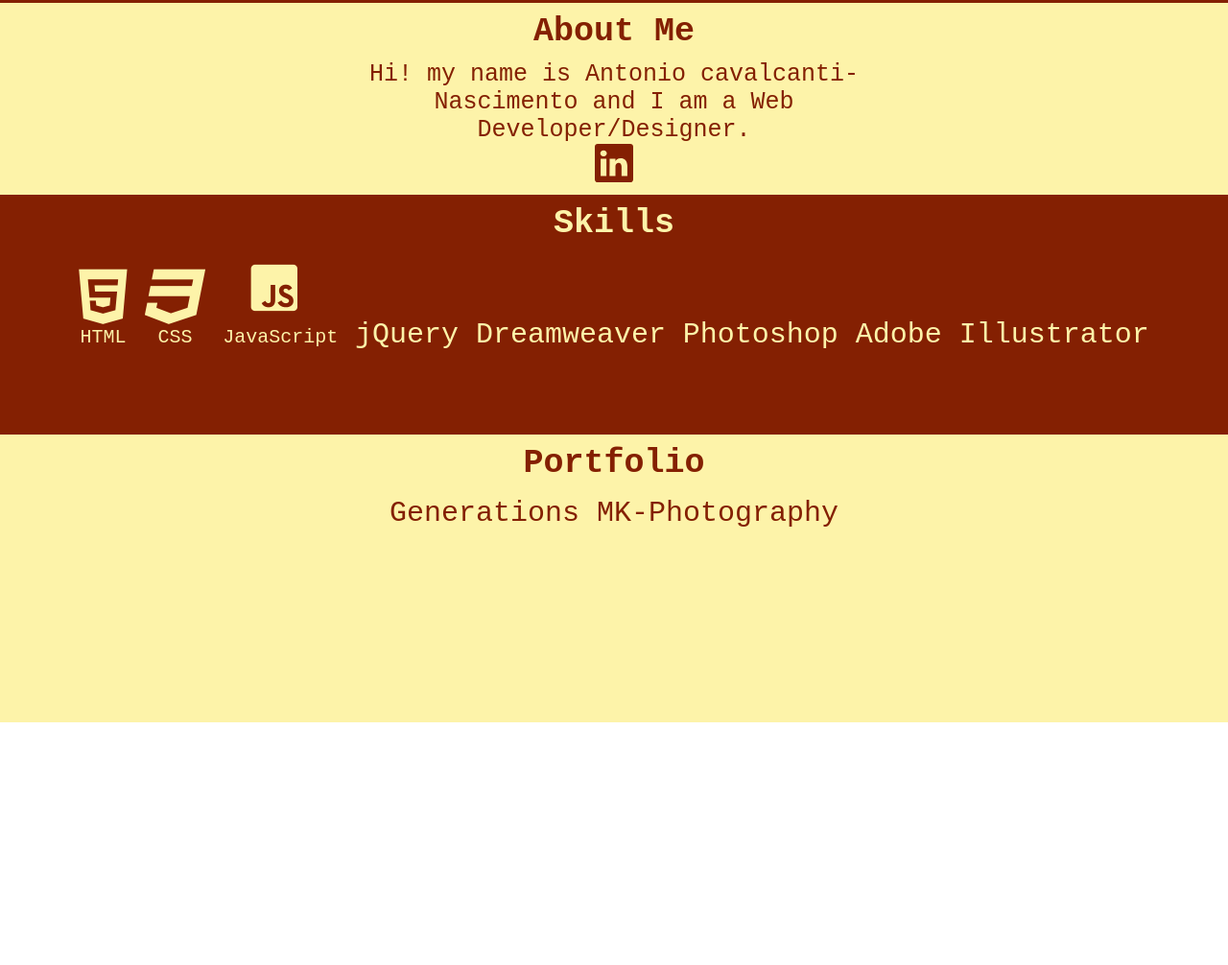
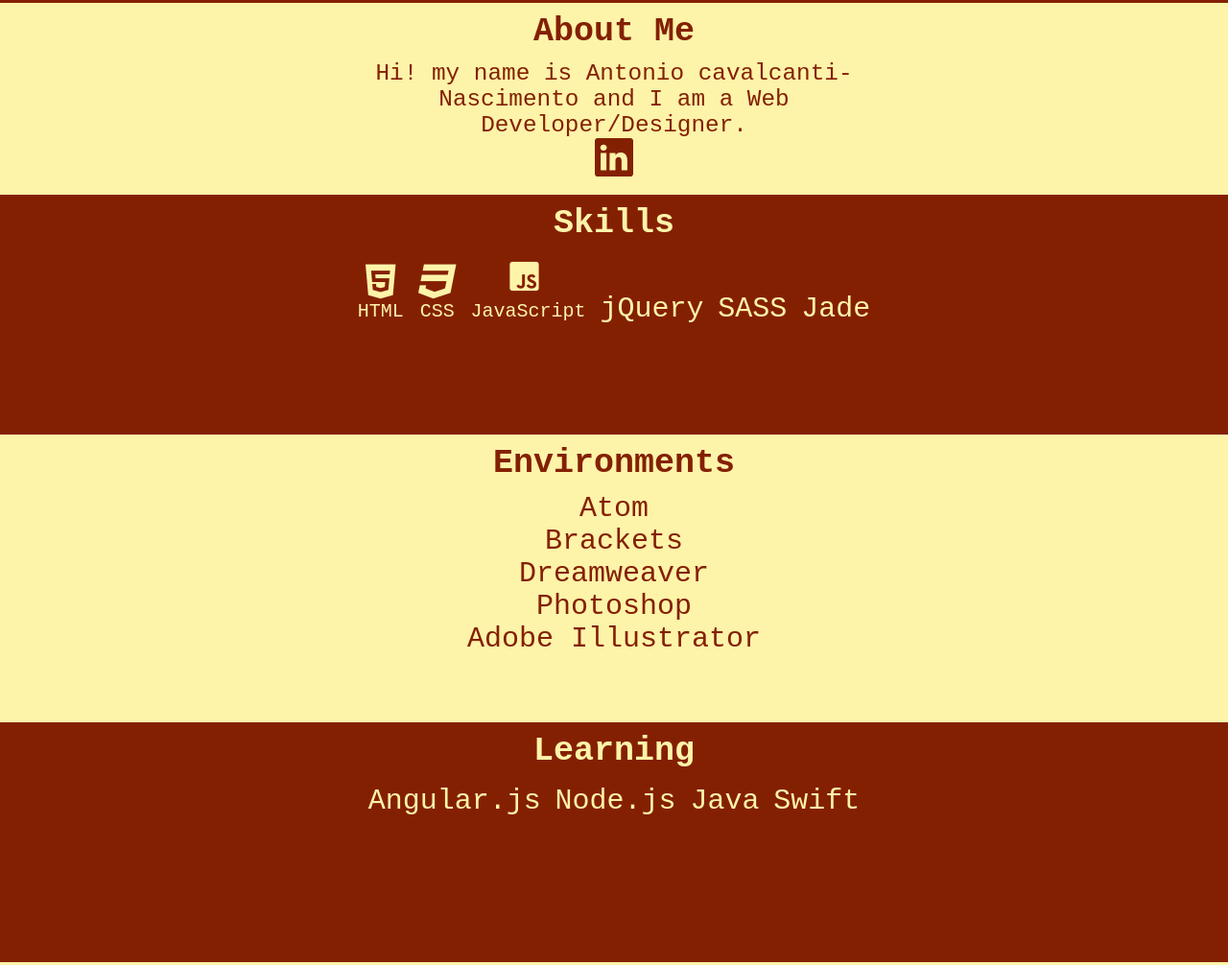
Before and after one commit to FrostWolf82/portfolio, a plain HTML site: page index.html in a window 1280 px wide. Shown: the part 797-1803 px from the top of the page at 96% size. Before the commit the page ends 1550 px from the top, so only its background shows below. Drawn offline with Linux system fonts and the light colour scheme.

Commit message:
Added new sections
added new sections in index.html and changed some of the css markup to
reflect it.

```diff
--- a/css/style.css
+++ b/css/style.css
@@ -10,6 +10,7 @@
 
 body {
 	font-family: monospace;
+	font-size: 62.5%;
 }
 
 img {
@@ -36,59 +37,67 @@
 	font-family: cursive;
 }
 
-#about {
+#about, #environments {
 	width: 100%;
 	height: 200px;
 	background-color: #fdf3a9;
 	text-align: center;
 	}
 
-#about p {
+#about p, #environments p {
 	color: #842002;
-	font-size: 25px;
+	font-size: 3em;
 	max-width: 640px;
 	margin: 0 auto;
-
 }
 
-#about h2, #skills h2, #portfolio h2 {
+#about h2,
+#skills h2,
+#environments h2,
+#portfolio h2,
+#learning h2 {
 	font-size: 35px;
 	color: #842002;
 	margin: 0 auto;
 	padding: 10px;
 }
 
-#skills h2 {
+#skills h2, #learning h2 {
 	color: #fdf3a9;
 }
 
-#skills {
+#skills, #learning {
 	background-color: #842002;
 	width: 100%;
 	height: 250px;
 	display: block;
 	text-align: center;
-
 }
 
-#skills ul li a, #portfolio ul li a {
+#skills ul li a,
+#portfolio ul li a,
+#environments ul li a,
+#learning ul li a {
 	font-size: 30px;
 	color: #fdf3a9;
 	text-decoration: none;
 }
 
-#skills ul li, #portfolio ul li {
+#skills ul li, #learning ul li {
 	display: inline-block;
 	color: #fdf3a9;
 	padding: 5px;
 }
 
-#skills ul, #portfolio ul {
+#skills ul,
+#environments ul,
+#portfolio ul,
+#learning ul {
 	margin: 0 auto;
 	text-align: center;
 }
 
-#portfolio {
+#environments, #portfolio {
 	background-color: #fdf3a9;
 	width: 100%;
 	height: 300px;
@@ -96,7 +105,7 @@
 	text-align: center;
 }
 
-#portfolio ul li a {
+#environments ul li a, #portfolio ul li a {
 	color: #842002;
 }
 
--- a/index.html
+++ b/index.html
@@ -9,11 +9,12 @@
     <link rel="stylesheet" href="css/font-awesome.min.css">
     <link rel="stylesheet" href="css/style.css">
     <link rel="stylesheet" href="css/font-mfizz.css">
-
-
 </head>
 
 <body>
+
+    <div class="wrapper">
+
       <div class="landing-page-container">
           <h1 class="desktop">Antonio&nbsp;Cavalcanti&nbsp;<span class="dash">~</span>&nbsp;Nascimento</h1>
           <h1 class="mobile">A C N</h1>
@@ -23,7 +24,7 @@
       <section id="about">
           <h2>About Me</h2>
           <p>Hi! my name is Antonio cavalcanti-Nascimento and I am a Web Developer/Designer.</p>
-        <img src="img/linkedin-logo-1.svg" alt="">
+          <a href="https://uk.linkedin.com/in/antonio-cavalcanti-nascimento-799485112" target='_blank'><img src="img/linkedin-logo-1.svg" alt=""></a>
       </section>
       <!-- about end -->
 
@@ -49,21 +50,48 @@
               </li>
 
               <li><a href="#">jQuery</a></li>
+
+              <li><a href="#">SASS</a></li>
+
+              <li><a href="#">Jade</a></li>
+          </ul>
+      </section>
+      <!-- skills end -->
+
+      <section id="environments">
+        <h2>Environments</h2>
+        <ul>
+          <li><a href="#">Atom</a></li>
+          <li><a href="#">Brackets</a></li>
           <li><a href="#">Dreamweaver</a></li>
           <li><a href="#">Photoshop</a></li>
           <li><a href="#">Adobe Illustrator</a></li>
+        </ul>
+      </section><!-- environments end -->
 
+      <section id="learning">
+        <h2>Learning</h2>
+        <ul>
+          <li><a href="">Angular.js</a></li>
+          <li><a href="">Node.js</a></li>
+          <li><a href="">Java</a></li>
+          <li><a href="">Swift</a></li>
         </ul>
-    </section>
-    <!-- skills end -->
+      </section><!-- learning end -->
+
       <section id="portfolio">
         <h2>Portfolio</h2>
         <ul>
           <li><a href="#">Generations</a></li>
           <li><a href="#">MK-Photography</a></li>
+          <li><a href="#">BeHance</a></li>
+          <li><a href="#">Git-Hub</a></li>
         </ul>
       </section>
       <!-- Portfolio end -->
+
+    </div><!-- wrapper end -->
+  <footer></footer>
 </body>
 
 </html>
```
Lines whose indentation alone changed are shown as unchanged.
